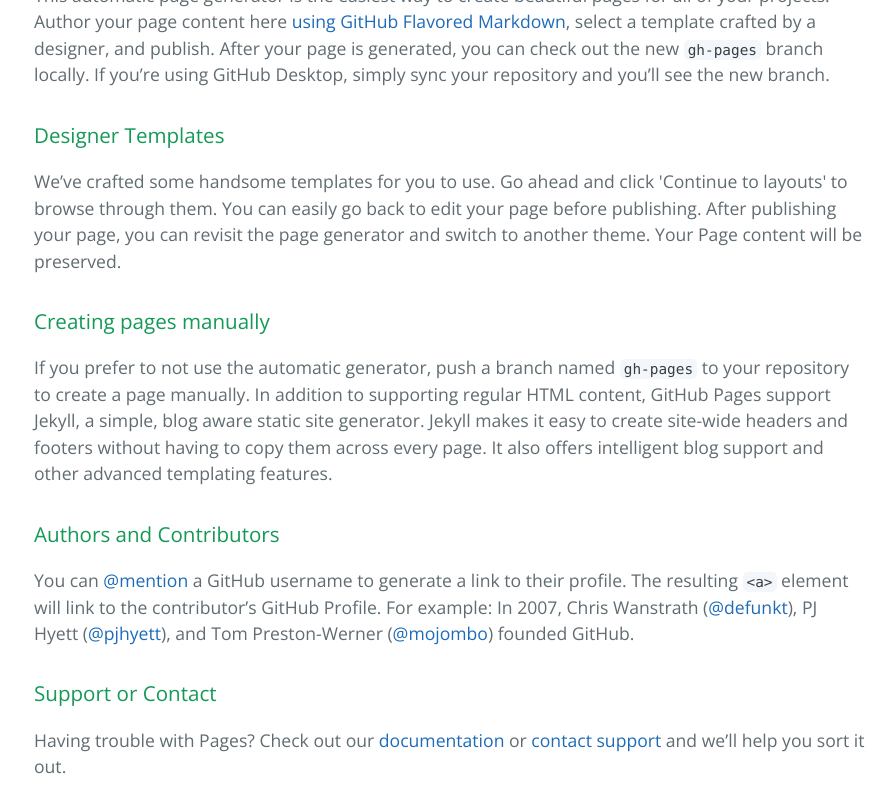
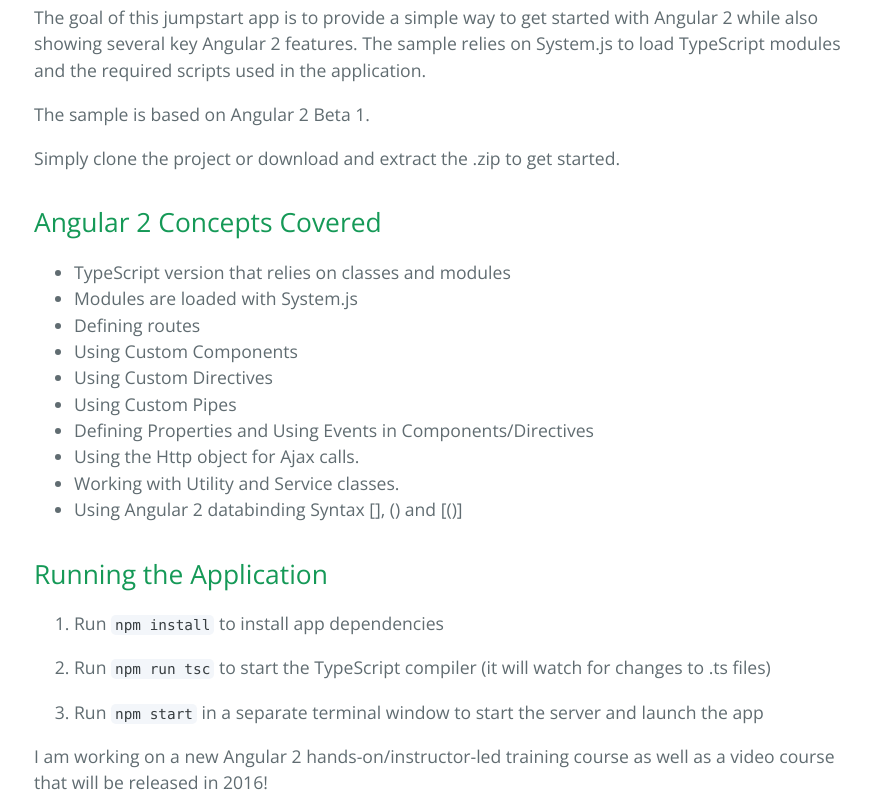
Before and after one commit to Shivraj-Star/angular2, a plain HTML site: page index.html in a window 1280 px wide. Shown: the part 481-1278 px from the top of the page, without its empty margins (190-1082 px from the left). Drawn offline with nearby package versions, Linux system fonts and the light colour scheme.

```diff
--- a/index.html
+++ b/index.html
@@ -12,37 +12,51 @@
   <body>
     <section class="page-header">
       <h1 class="project-name">Angular2</h1>
-      <h2 class="project-tagline">Angular 2 directives,Router and http module </h2>
+      <h2 class="project-tagline">Angular 2 Rocking JumpStart with TypeScript. Angular 2 directives,Router and http module </h2>
       <a href="https://github.com/Shivraj-Star/angular2" class="btn">View on GitHub</a>
       <a href="https://github.com/Shivraj-Star/angular2/zipball/master" class="btn">Download .zip</a>
       <a href="https://github.com/Shivraj-Star/angular2/tarball/master" class="btn">Download .tar.gz</a>
     </section>
 
     <section class="main-content">
-      <h3>
-<a id="welcome-to-github-pages" class="anchor" href="#welcome-to-github-pages" aria-hidden="true"><span class="octicon octicon-link"></span></a>Welcome to GitHub Pages.</h3>
+      <h1>
+<a id="angular-2-rocking-jumpstart-with-typescript" class="anchor" href="#angular-2-rocking-jumpstart-with-typescript" aria-hidden="true"><span class="octicon octicon-link"></span></a>Angular 2 Rocking JumpStart with TypeScript</h1>
 
-<p>This automatic page generator is the easiest way to create beautiful pages for all of your projects. Author your page content here <a href="https://guides.github.com/features/mastering-markdown/">using GitHub Flavored Markdown</a>, select a template crafted by a designer, and publish. After your page is generated, you can check out the new <code>gh-pages</code> branch locally. If you’re using GitHub Desktop, simply sync your repository and you’ll see the new branch.</p>
+<p>The goal of this jumpstart app is to provide
+a simple way to get started with Angular 2 while also showing several key Angular 2 features. The sample
+relies on System.js to load TypeScript modules and the required scripts used in the application.</p>
 
-<h3>
-<a id="designer-templates" class="anchor" href="#designer-templates" aria-hidden="true"><span class="octicon octicon-link"></span></a>Designer Templates</h3>
+<p>The sample is based on Angular 2 Beta 1.</p>
 
-<p>We’ve crafted some handsome templates for you to use. Go ahead and click 'Continue to layouts' to browse through them. You can easily go back to edit your page before publishing. After publishing your page, you can revisit the page generator and switch to another theme. Your Page content will be preserved.</p>
+<p>Simply clone the project or download and extract the .zip to get started.</p>
 
-<h3>
-<a id="creating-pages-manually" class="anchor" href="#creating-pages-manually" aria-hidden="true"><span class="octicon octicon-link"></span></a>Creating pages manually</h3>
+<h2>
+<a id="angular-2-concepts-covered" class="anchor" href="#angular-2-concepts-covered" aria-hidden="true"><span class="octicon octicon-link"></span></a>Angular 2 Concepts Covered</h2>
 
-<p>If you prefer to not use the automatic generator, push a branch named <code>gh-pages</code> to your repository to create a page manually. In addition to supporting regular HTML content, GitHub Pages support Jekyll, a simple, blog aware static site generator. Jekyll makes it easy to create site-wide headers and footers without having to copy them across every page. It also offers intelligent blog support and other advanced templating features.</p>
+<ul>
+<li>TypeScript version that relies on classes and modules</li>
+<li>Modules are loaded with System.js</li>
+<li>Defining routes </li>
+<li>Using Custom Components</li>
+<li>Using Custom Directives</li>
+<li>Using Custom Pipes</li>
+<li>Defining Properties and Using Events in Components/Directives</li>
+<li>Using the Http object for Ajax calls.</li>
+<li>Working with Utility and Service classes.</li>
+<li>Using Angular 2 databinding Syntax [], () and [()]</li>
+</ul>
 
-<h3>
-<a id="authors-and-contributors" class="anchor" href="#authors-and-contributors" aria-hidden="true"><span class="octicon octicon-link"></span></a>Authors and Contributors</h3>
+<h2>
+<a id="running-the-application" class="anchor" href="#running-the-application" aria-hidden="true"><span class="octicon octicon-link"></span></a>Running the Application</h2>
 
-<p>You can <a href="https://github.com/blog/821" class="user-mention">@mention</a> a GitHub username to generate a link to their profile. The resulting <code>&lt;a&gt;</code> element will link to the contributor’s GitHub Profile. For example: In 2007, Chris Wanstrath (<a href="https://github.com/defunkt" class="user-mention">@defunkt</a>), PJ Hyett (<a href="https://github.com/pjhyett" class="user-mention">@pjhyett</a>), and Tom Preston-Werner (<a href="https://github.com/mojombo" class="user-mention">@mojombo</a>) founded GitHub.</p>
+<ol>
+<li><p>Run <code>npm install</code> to install app dependencies</p></li>
+<li><p>Run <code>npm run tsc</code> to start the TypeScript compiler (it will watch for changes to .ts files)</p></li>
+<li><p>Run <code>npm start</code> in a separate terminal window to start the server and launch the app</p></li>
+</ol>
 
-<h3>
-<a id="support-or-contact" class="anchor" href="#support-or-contact" aria-hidden="true"><span class="octicon octicon-link"></span></a>Support or Contact</h3>
-
-<p>Having trouble with Pages? Check out our <a href="https://help.github.com/pages">documentation</a> or <a href="https://github.com/contact">contact support</a> and we’ll help you sort it out.</p>
+<p>I am working on a new Angular 2 hands-on/instructor-led training course
+as well as a video course that will be released in 2016!</p>
 
       <footer class="site-footer">
         <span class="site-footer-owner"><a href="https://github.com/Shivraj-Star/angular2">Angular2</a> is maintained by <a href="https://github.com/Shivraj-Star">Shivraj-Star</a>.</span>
```
Also changed, not shown: params.json (+1 -1 lines).
